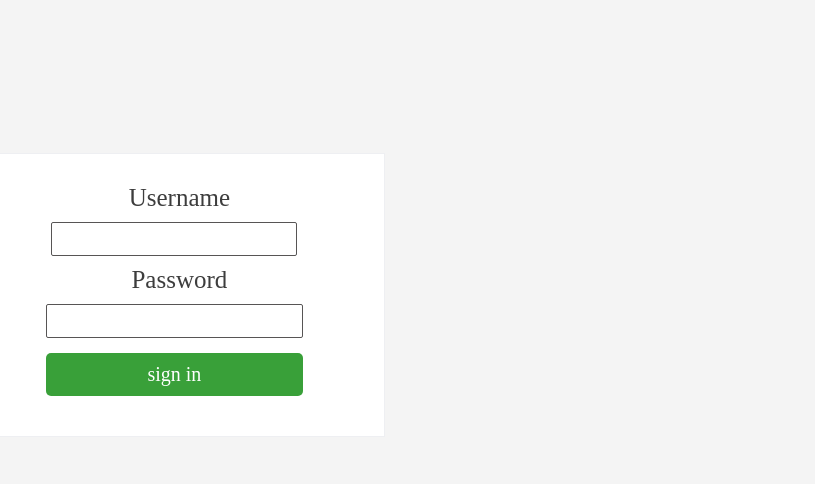
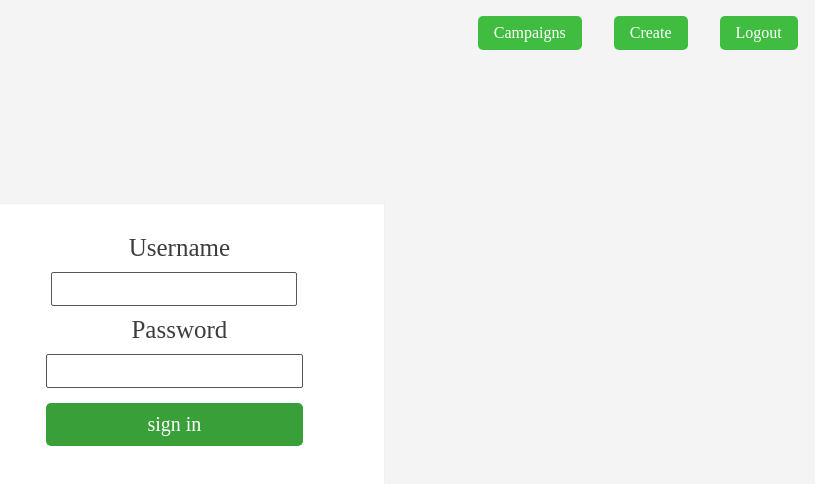
Before and after one commit to inclusion-cap/ams-client, a React (Create React App) app: page / in a window 1280 px wide. Shown: the top 484 px of the page, without its empty margins (465-1280 px from the left). Built offline with nearby package versions, Linux system fonts and the light colour scheme.

Commit message:
added rough navbar

```diff
--- a/src/App.js
+++ b/src/App.js
@@ -11,16 +11,19 @@ import SubmissionSingle from './components/campaigns/SubmissionSingle';
 
 import { AuthRoute, ProtectedRoute, FeedRoute } from './utils/routeUtils';
 import FormShow from './components/form/formShow';
+
+import Navbar from './components/Navbar'
 import './styles/removeStyles.css';
 
 class App extends Component {
 
-render() {
+  render() {
     return (
       <div>
+        <Navbar />
         <Switch>
           {/* <AuthRoute exact path="/" component={ LoginFormContainer } /> */}
-          <AuthRoute exact path="/formCreate" component={ CreateForm } />
+          <AuthRoute exact path="/formCreate" component={CreateForm} />
           {/* <AuthRoute exact path="/" component={ FormShow } /> */}
           {/* <ProtectedRoute exact path="/campaigns" component={  } /> */}
 
--- /dev/null
+++ b/src/components/Navbar.js
@@ -0,0 +1,15 @@
+import React from 'react';
+import { Link } from 'react-router-dom';
+
+import "../styles/nav.css"
+
+function Navbar() {
+
+  return (<ul id="nav-bar">
+    <Link to="/logout">Logout</Link>
+    <Link to="/formCreate">Create</Link>
+    <Link to="/campaigns">Campaigns</Link>
+  </ul>);
+}
+
+export default Navbar;
--- /dev/null
+++ b/src/styles/nav.css
@@ -0,0 +1,16 @@
+#nav-bar {
+  display: flex;
+  flex-direction: row-reverse;
+}
+
+#nav-bar > a {
+  background-color: rgb(64, 189, 64);
+  margin: 0 1em;
+  padding: 0.5em 1em;
+  border-radius: 5px;
+  color: white;
+}
+
+#nav-bar > a:hover {
+  background: rgba(64, 189, 64,0.7);
+}
```
